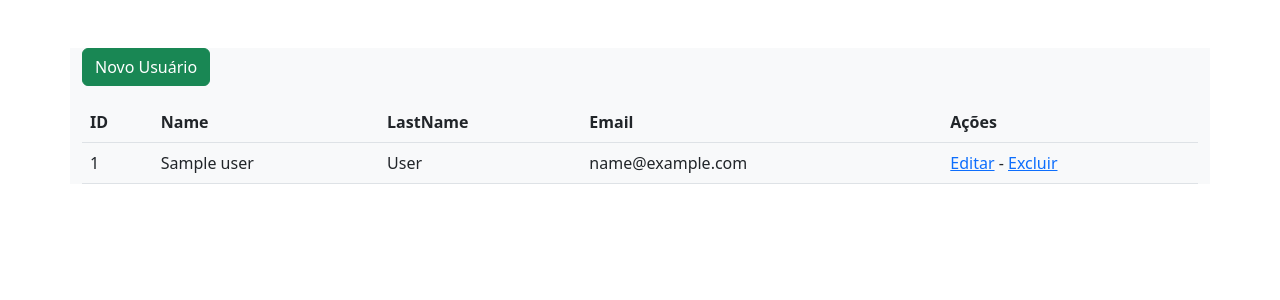
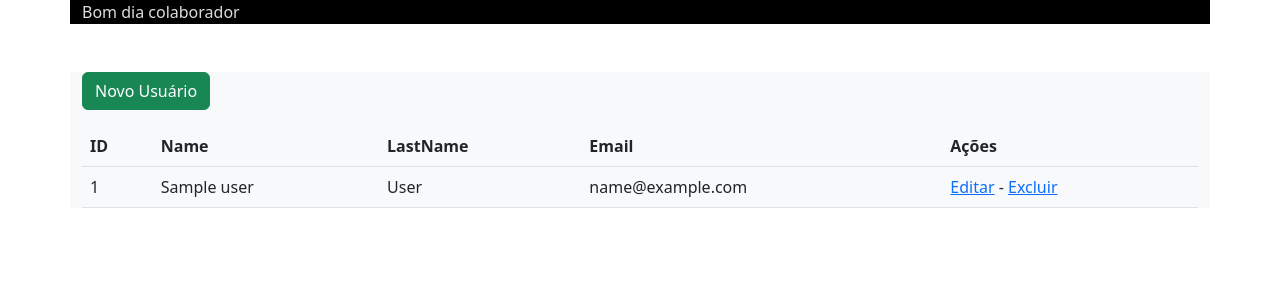
Before and after one commit to devgoncalves98/crud2, a CodeIgniter 4 app: the page made by app/Views/users.php in a window 1280 px wide. Shown: the top 300 px of the page. Run offline with PHP 8.4 and a stand-in for CodeIgniter, Linux system fonts and the light colour scheme; the template is opened without the code that fills it: most values are stand-ins (such as "Sample title", 1, 10 or a date in 2020); data that the repository does not hold is empty; some libraries are stand-ins or nearby versions.

Commit message:
Arrumando a table

```diff
--- a/app/Views/form.php
+++ b/app/Views/form.php
@@ -7,11 +7,7 @@
   <link href="https://cdn.jsdelivr.net/npm/bootstrap@5.2.3/dist/css/bootstrap.min.css" rel="stylesheet" integrity="sha384-rbsA2VBKQhggwzxH7pPCaAqO46MgnOM80zW1RWuH61DGLwZJEdK2Kadq2F9CUG65" crossorigin="anonymous">
   <script src="https://cdn.jsdelivr.net/npm/bootstrap@5.2.3/dist/js/bootstrap.bundle.min.js" integrity="sha384-kenU1KFdBIe4zVF0s0G1M5b4hcpxyD9F7jL+jjXkk+Q2h455rYXK/7HAuoJl+0I4" crossorigin="anonymous"></script>
   <title>Document</title>
-  <script>
-    "Name":{
-      "type" : "text"
-    },
-  </script>
+
 </head>
 <body>
   <div class="container mt-3  bg-light">
--- a/app/Views/users.php
+++ b/app/Views/users.php
@@ -1,5 +1,6 @@
 <!DOCTYPE html>
 <html lang="en">
+
 <head>
   <meta charset="UTF-8">
   <meta http-equiv="X-UA-Compatible" content="IE=edge">
@@ -8,33 +9,38 @@
   <link href="https://cdn.jsdelivr.net/npm/bootstrap@5.2.3/dist/css/bootstrap.min.css" rel="stylesheet" integrity="sha384-rbsA2VBKQhggwzxH7pPCaAqO46MgnOM80zW1RWuH61DGLwZJEdK2Kadq2F9CUG65" crossorigin="anonymous">
   <script src="https://cdn.jsdelivr.net/npm/bootstrap@5.2.3/dist/js/bootstrap.bundle.min.js" integrity="sha384-kenU1KFdBIe4zVF0s0G1M5b4hcpxyD9F7jL+jjXkk+Q2h455rYXK/7HAuoJl+0I4" crossorigin="anonymous"></script>
   <style>
-    ul.pagination li{
+    ul.pagination li {
       display: inline;
     }
 
-    ul.pagination li a{
+    ul.pagination li a {
       color: black;
       float: left;
       padding: 8px 16px;
       text-decoration: none;
     }
 
-    .active{
+    .active {
       background-color: #4caf50;
       color: white;
     }
 
-    ul.pagination li a:hover:not(.active){
+    ul.pagination li a:hover:not(.active) {
       background-color: #ddd;
     }
 
-    tr:hover{
+    tr:hover {
       background-color: #ddd;
+    }
+
+    p {
+      color: #ddd;
+
     }
   </style>
   <script>
-    function confirma(){
-      if (!confirm('Deseja excluir o registro?')){
+    function confirma() {
+      if (!confirm('Deseja excluir o registro?')) {
         return false
       }
       return true
@@ -43,10 +49,18 @@
   </script>
 
 </head>
+
 <body>
+  <div class="container mb-3 bg-black">
+    <header>
+      <p>Bom dia colaborador</p>
+
+    </header>
+  </div>
   <div class="container mt-5 bg-light">
-  <?php echo anchor(base_url('user/create'), 'Novo Usuário', ['class' => 'btn btn-success mb-3' ] ) ?>
+    <?php echo anchor(base_url('user/create'), 'Novo Usuário', ['class' => 'btn btn-success mb-3']) ?>
     <table class="table">
+      <thead>
         <tr>
           <th>ID</th>
           <th>Name</th>
@@ -54,22 +68,26 @@
           <th>Email</th>
           <th>Ações</th>
         </tr>
-    <?php foreach ($users as $user) :?>
+      </thead>
+      <tbody>
+        <?php foreach ($users as $user) : ?>
           <tr>
-            <td><?php echo $user['id']?></td>
-            <td><?php echo $user['Name']?></td>
-            <td><?php echo $user['LastName']?></td>
-            <td><?php echo $user['Email']?></td>
+            <td><?php echo $user['id'] ?></td>
+            <td><?php echo $user['Name'] ?></td>
+            <td><?php echo $user['LastName'] ?></td>
+            <td><?php echo $user['Email'] ?></td>
             <td>
-              <?php echo anchor('user/edit/'.$user['id'], 'Editar') ?>
+              <?php echo anchor('user/edit/' . $user['id'], 'Editar') ?>
               -
-              <?php echo anchor('user/delete/'.$user['id'], 'Excluir', ['onclick' => 'return confirma()']) ?>
+              <?php echo anchor('user/delete/' . $user['id'], 'Excluir', ['onclick' => 'return confirma()']) ?>
             </td>
           </tr>
         <?php endforeach; ?>
+      </tbody>
     </table>
-    <?php echo $pager->links();?>
+    <?php echo $pager->links(); ?>
   </div>
 
 </body>
+
 </html>
```
Lines whose indentation alone changed are shown as unchanged.
